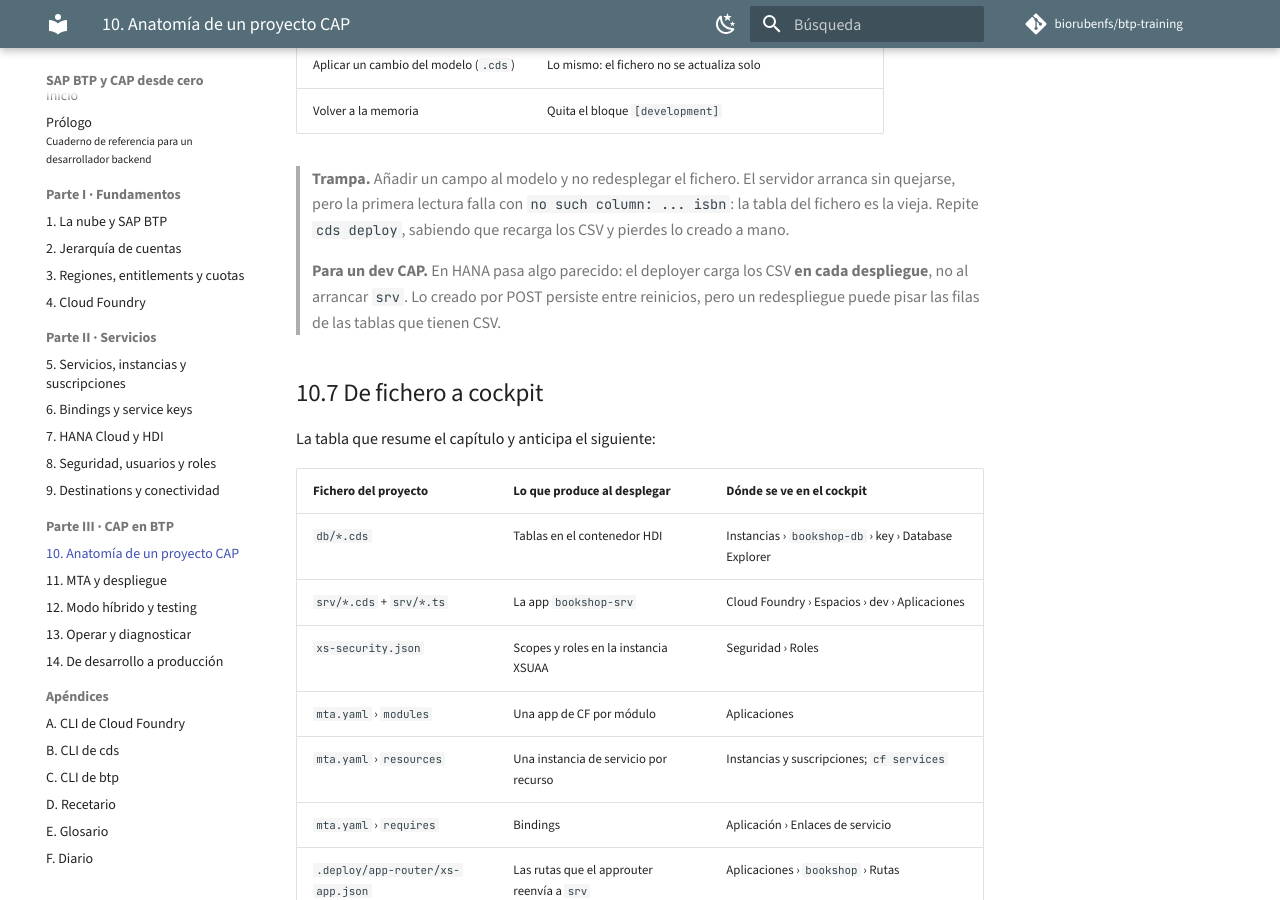
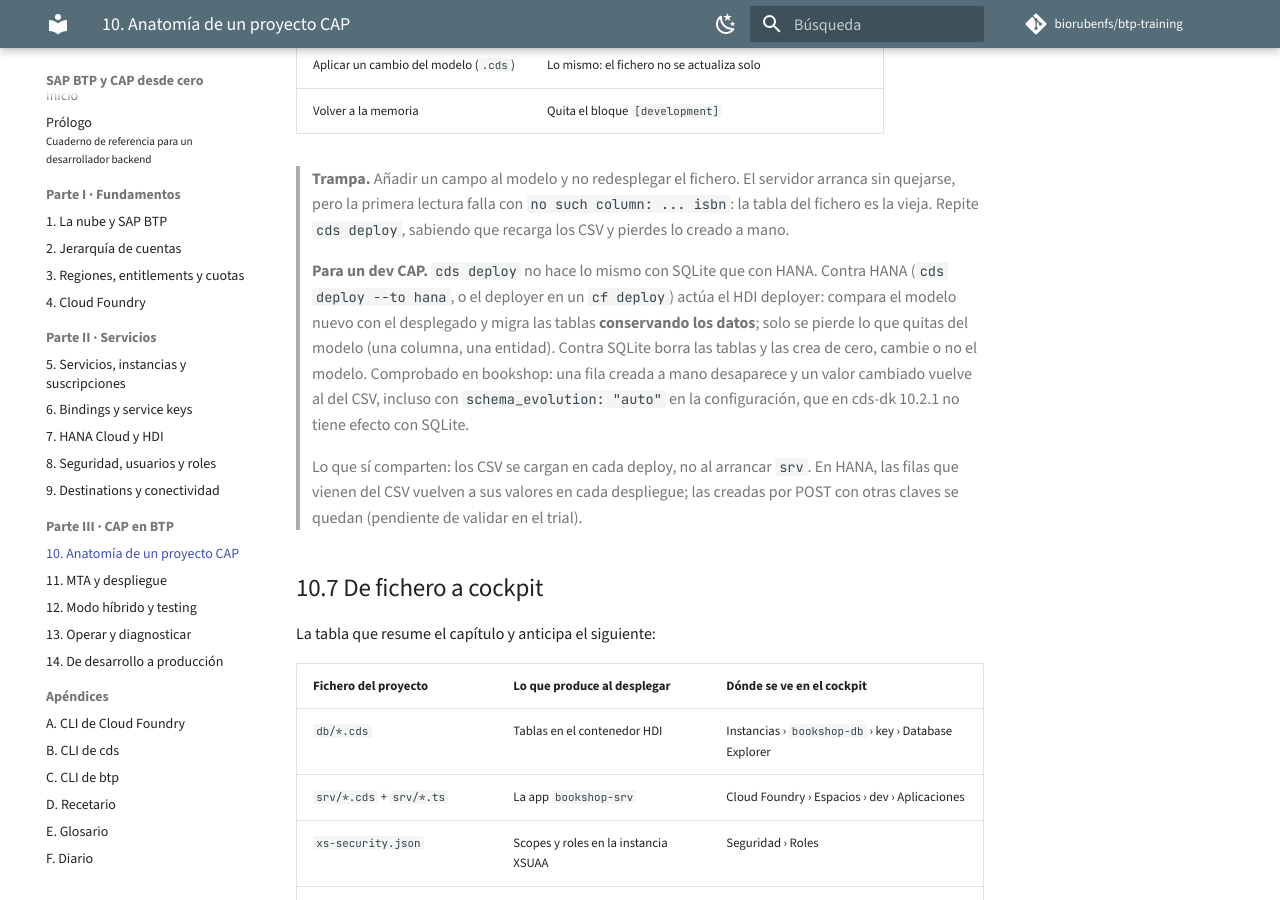
Before and after one commit to biorubenfs/btp-training, an MkDocs documentation site: the page built from libro-btp/10-anatomia-de-un-proyecto-cap.md, in a window 1280 px wide and 900 px high, scrolled down 11850 px. Built offline with MkDocs 1.6.1 and Material for MkDocs 9.7.7, drawn with Linux system fonts in a browser that asks for light colours; comment, search, counter and statistics services are not loaded.

Commit message:
Capítulo 10.6 y diario: cds deploy a HANA migra conservando datos, a SQLite borra y recrea siempre
Co-Authored-By: Claude Opus 5.5 <noreply@anthropic.com>

```diff
--- a/libro-btp/10-anatomia-de-un-proyecto-cap.md
+++ b/libro-btp/10-anatomia-de-un-proyecto-cap.md
@@ -542,10 +542,20 @@ contenedor HDI.
 > `no such column: ... isbn`: la tabla del fichero es la vieja. Repite
 > `cds deploy`, sabiendo que recarga los CSV y pierdes lo creado a mano.
 
-> **Para un dev CAP.** En HANA pasa algo parecido: el deployer carga los CSV
-> **en cada despliegue**, no al arrancar `srv`. Lo creado por POST persiste
-> entre reinicios, pero un redespliegue puede pisar las filas de las tablas
-> que tienen CSV.
+> **Para un dev CAP.** `cds deploy` no hace lo mismo con SQLite que con
+> HANA. Contra HANA (`cds deploy --to hana`, o el deployer en un `cf deploy`)
+> actúa el HDI deployer: compara el modelo nuevo con el desplegado y migra
+> las tablas **conservando los datos**; solo se pierde lo que quitas del
+> modelo (una columna, una entidad). Contra SQLite borra las tablas y las
+> crea de cero, cambie o no el modelo. Comprobado en bookshop: una fila
+> creada a mano desaparece y un valor cambiado vuelve al del CSV, incluso con
+> `schema_evolution: "auto"` en la configuración, que en cds-dk 10.2.1 no
+> tiene efecto con SQLite.
+>
+> Lo que sí comparten: los CSV se cargan en cada deploy, no al arrancar
+> `srv`. En HANA, las filas que vienen del CSV vuelven a sus valores en cada
+> despliegue; las creadas por POST con otras claves se quedan (pendiente de
+> validar en el trial).
 
 ## 10.7 De fichero a cockpit
 
```
Also changed, not shown: libro-btp/A6-apendice-diario.md (+1 -1 lines).
